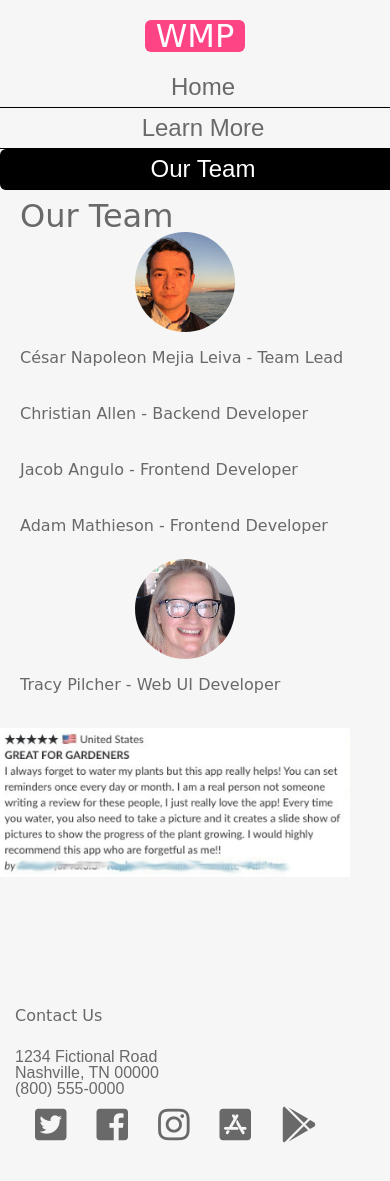
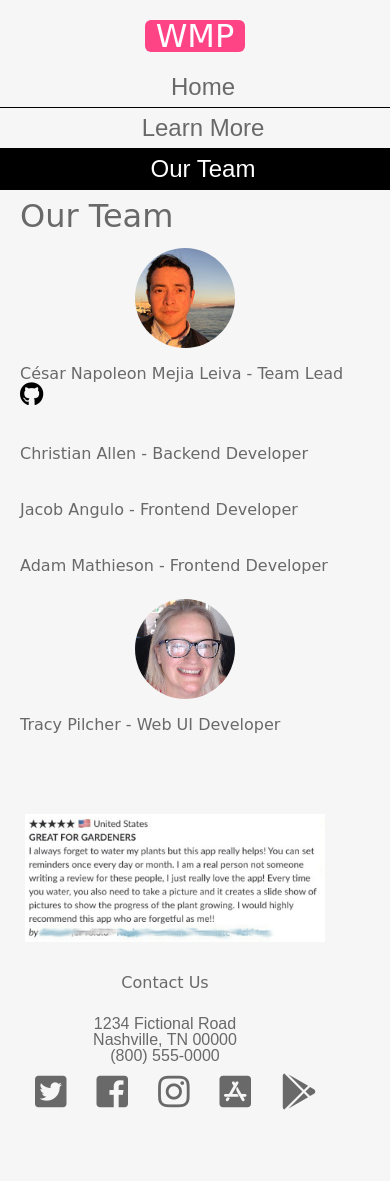
Before and after one commit to team-watermyplants/landing-water-my-plants, a plain HTML site: page team.html in a window 390 px wide. Shown: the top 1181 px of the page. Drawn offline with Linux system fonts and the light colour scheme; a web font is replaced by a local one.

Commit message:
fixed footer spacing for mobile pages, team page in progress

```diff
--- a/assets/less/global.less
+++ b/assets/less/global.less
@@ -22,6 +22,12 @@ h3 {
   }
   .main-content {
       margin: 5%;
+      h3 {
+          padding: 25px 0 25px 0;
+      }
+      p {
+          line-height: 1.5;
+      }
   }
 .learn-more-page {
     display: block;
@@ -47,6 +53,7 @@ h3 {
     width: 350px;
     margin: 0 auto;
     padding: 10px;
+    padding-bottom: 40px;
     h3 {
         padding-bottom: 25px;
     }
@@ -57,4 +64,8 @@ h3 {
         margin-left: 115px;
         vertical-align: center;
     }
+    i {
+        font-size: 24px;
+        color: black;
+    }
 }
--- a/assets/less/home-page.less
+++ b/assets/less/home-page.less
@@ -250,60 +250,3 @@ button.learn-more {
         }
     }
 }
-footer {
-    margin: 25px 0 25px 0;
-    width: 100%;
-    height: 450px;
-    border-radius: 6px;
-    @media @mobile {
-        margin: 0 auto;
-
-    }
-}
-.footerPanels {
-    margin: 0 auto;
-    width: 960px;
-    display: flex;
-    @media @mobile {
-        width: 500px;
-        flex-direction: column;
-    }
-
-}
-.footer-testimonials {
-    width: 60%;
-    height: 100%;
-    display: flex;
-    @media @mobile {
-        width: 100%;
-        margin: 0 auto;
-        display: block;
-    }
-}
-.contact-info {
-    text-align: center;
-    margin: 35px;
-    padding-bottom: 25px;
-    width: 30%;
-    height: 100%;
-
-    h3 {
-        padding-bottom: 25px;
-    }
-    @media @mobile {
-       text-align: left;
-       margin: 15px;
-       width: 60%;
-    }
-}
-.contact-social {
-
-    display: flex;
-    justify-content: space-evenly;
-    i {
-        padding: 10px;
-        margin-left: 10px;
-        color:#696969;
-        font-size: 36px;
-    }
-}
--- a/assets/less/navigation.less
+++ b/assets/less/navigation.less
@@ -54,7 +54,7 @@ a.nav-link {
         padding: 8px;
         border-radius: 6px;
         @media @mobile {
-            border-radius: 0px;
+            border-radius: 0;
         }
     }
     @media @mobile {
@@ -78,15 +78,10 @@ a.nav-link.selected {
 
     }
 }
-a.nav-link.selected {
-    color: white;
-    background-color: black;
-    padding: 8px;
-    border-radius: 6px;
-}
+
 .slider-box {
     padding: 25px;
-    height: 250px;
+    //height: 250px;
     @media @mobile {
         padding: 0px;
     }
@@ -94,10 +89,70 @@ a.nav-link.selected {
     vertical-align: -webkit-baseline-middle;
     img {
         @media @mobile {
-            width: 350px;
+            margin-left: 25px;
+            width: 300px;
             height: auto;
         }
         width: 400px;
         height: auto;
     }
 }
+footer {
+    margin: 25px 0 25px 0;
+    width: 100%;
+    height: 450px;
+    border-radius: 6px;
+    @media @mobile {
+        margin: 0 auto;
+
+    }
+}
+.footerPanels {
+    margin: 0 auto;
+    width: 960px;
+    display: flex;
+    @media @mobile {
+        width: 500px;
+        flex-direction: column;
+    }
+
+}
+.footer-testimonials {
+    width: 60%;
+    height: 100%;
+    display: flex;
+    @media @mobile {
+        width: 100%;
+        margin: 0 auto;
+        display: block;
+    }
+}
+.contact-info {
+    text-align: center;
+    margin: 35px;
+    padding-bottom: 25px;
+    width: 30%;
+    height: 100%;
+
+    h3 {
+        padding-bottom: 25px;
+    }
+    @media @mobile {
+       margin: 15px;
+       width: 60%;
+    }
+}
+.contact-social {
+
+    display: flex;
+    justify-content: space-evenly;
+    @media @mobile {
+        justify-content: space-between;
+     }
+    i {
+        padding: 10px;
+        margin-left: 10px;
+        color:#696969;
+        font-size: 36px;
+    }
+}
--- a/team.html
+++ b/team.html
@@ -27,13 +27,15 @@
 	<!-- Content -->
 	<section class="team-content">
 		<h2>Our Team</h2>
-		<img src="images/cesar-img.jpg" alt="César Napoleon Mejia Leiva - Team Lead">
-		<h3>César Napoleon Mejia Leiva - Team Lead</h3>
+		<p>&nbsp;</p>
+		<a href="https://github.com/cesarnml" target="blank"><img src="images/cesar-img.jpg" alt="César Napoleon Mejia Leiva - Team Lead"></a>
+		<h3>César Napoleon Mejia Leiva - Team Lead <a href="https://github.com/cesarnml" target="blank"><i class="fab fa-github" aria-hidden="true"></i></a></h3>
 		<h3>Christian Allen - Backend Developer</h3>
 		<h3>Jacob Angulo - Frontend Developer</h3>
 		<h3>Adam Mathieson - Frontend Developer</h3>
-		<img src="images/tracy.jpg" alt="Tracy Pilcher - Web UI Developer">
+		<a href="https://github.com/motorcitycode" target="blank"><img src="images/tracy.jpg" alt="Tracy Pilcher - Web UI Developer"></a>
 		<h3>Tracy Pilcher - Web UI Developer</h3>
+		<p>&nbsp;</p>
 	</section>
 	<footer>
 			<div class="footerPanels">
```
Also changed, not shown: about.html (+2 -0 lines), assets/css/index.css, images/adam.png (added), images/christian.png (added), images/jacob.png (added).
